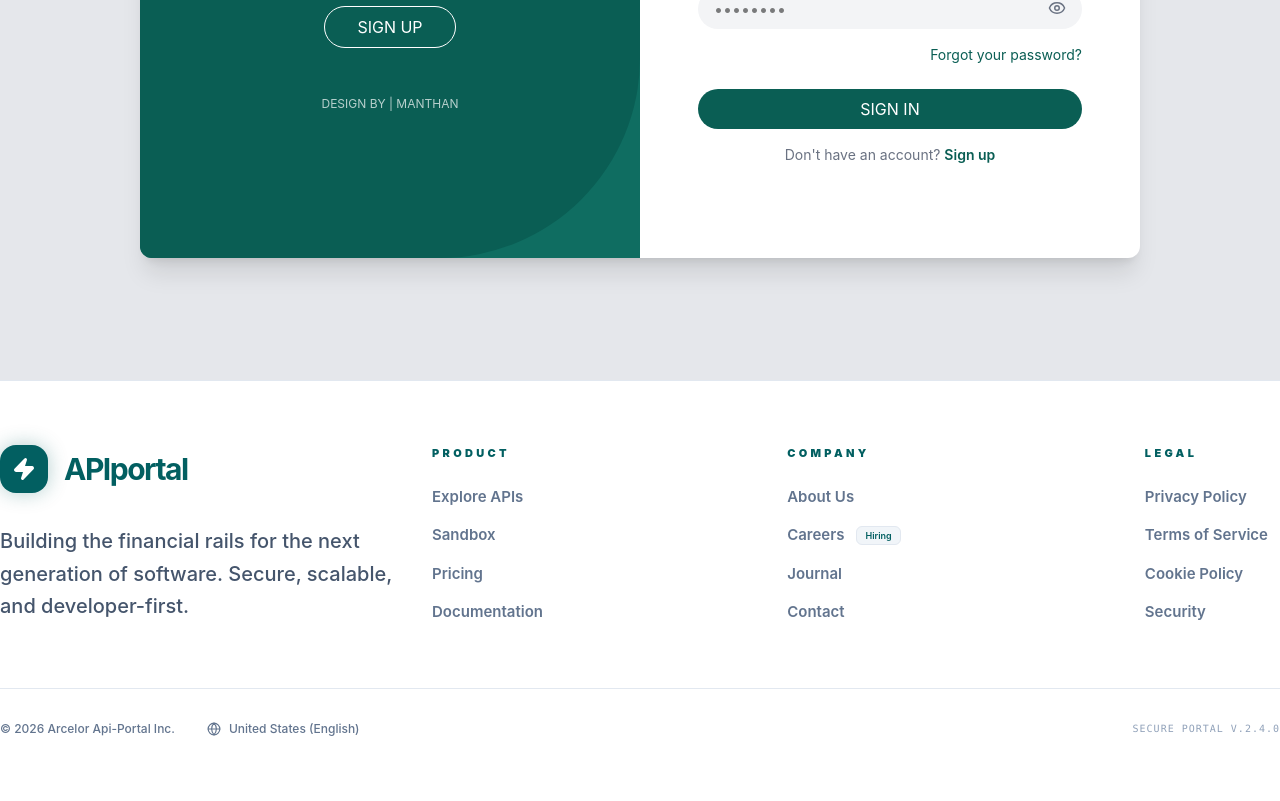
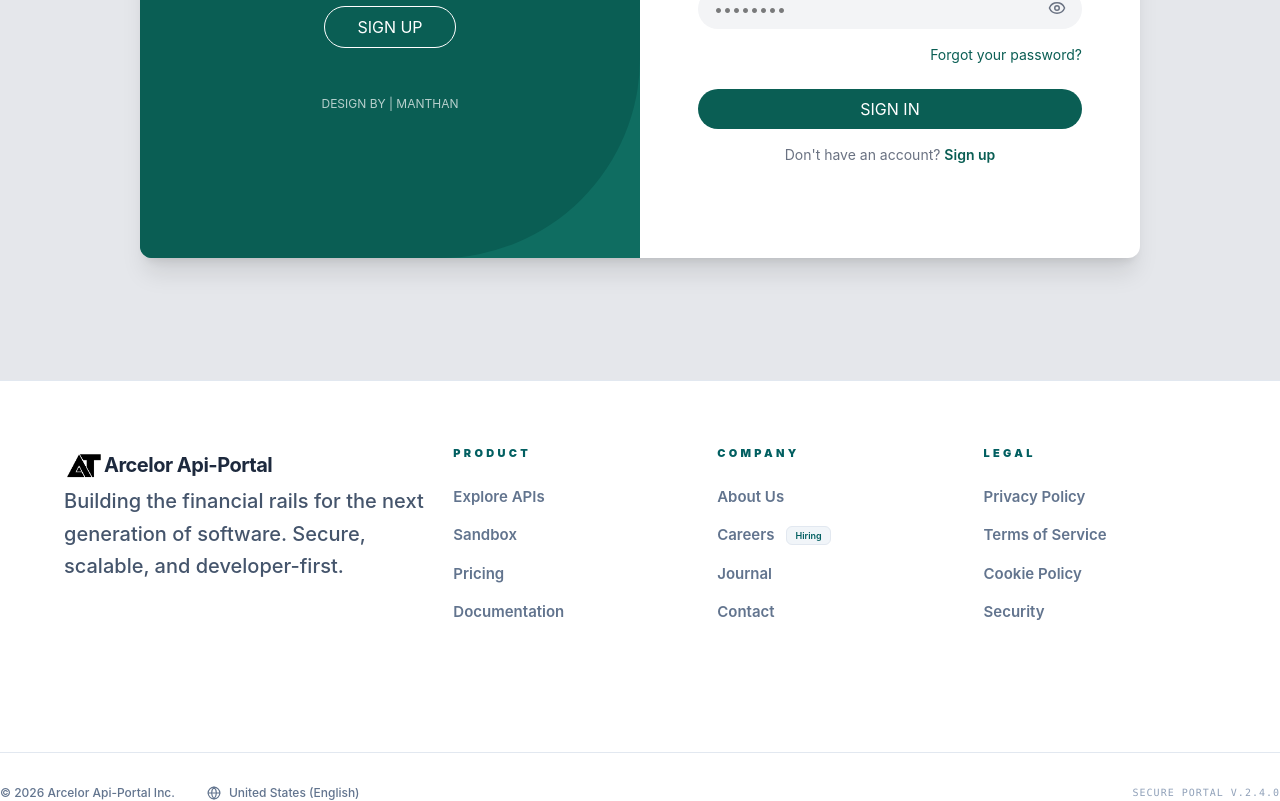
Before and after one commit to manthanvaghasiya/api-portal, a React (Vite) app: page /signin in a window 1280 px wide. Shown: the part 420-1221 px from the top of the page. Before the commit the page ends 1157 px from the top, so only its background shows below. Built offline with nearby package versions, Linux system fonts and the light colour scheme.

Commit message:
footer update

```diff
--- a/src/components/Footer.jsx
+++ b/src/components/Footer.jsx
@@ -47,18 +47,16 @@ const Footer = () => {
   return (
     <footer className="w-full transition-colors duration-300">
         {/* 3. MIDDLE TIER: NAVIGATION GRID */}
-        <div className="grid grid-cols-12 gap-4 border-t border-slate-200 dark:border-white/10 pt-16 mb-16">
+        <div className="grid grid-cols-12 gap-4 border-t border-slate-200 dark:border-white/10 p-16 mb-16">
 
           <div className="col-span-4">
-          <div className="col-span-5 space-y-8">
-            <Link to="/" className="flex items-center gap-4 group w-fit">
-              <div className="w-12 h-12 bg-[#025f61] rounded-2xl flex items-center justify-center shadow-[0_0_20px_rgba(2,95,97,0.3)] group-hover:scale-110 transition-transform duration-500">
-                <Zap className="w-6 h-6 text-white fill-white" />
-              </div>
-              <span className="text-3xl font-bold tracking-tighter text-[#025f61] dark:text-teal-400">
-                API<span className="text-[#025f61] dark:text-teal-400">portal</span>
-              </span>
-            </Link>
+          <div className="  ">
+          <Link to="/" className="flex items-center  group">
+            <div className="bg-slate-100 dark:bg-white/10  rounded-full group-hover:bg-slate-200 dark:group-hover:bg-white/20 group-hover:scale-105 transition-all duration-300">
+                <img className="h-10 w-auto" src="/logo.png" alt="SaaS Logo" />
+            </div>
+            <span className="font-bold text-xl tracking-tight text-slate-800 dark:text-white transition-colors">Arcelor Api-Portal</span>
+          </Link>
 
             <p className="text-xl text-slate-600 dark:text-teal-50/50 leading-relaxed max-w-md font-medium">
               Building the financial rails for the next generation of software. Secure, scalable, and developer-first.
@@ -68,10 +66,10 @@ const Footer = () => {
           </div>
           </div>
 
-          <div className="col-span-8 flex justify-between">
+          <div className="col-span-7 flex justify-between">
             {footerSections.map((section) => (
               <div key={section.title} className="flex flex-col gap-6">
-                <h4 className="text-[11px] font-black uppercase tracking-[0.3em] text-[#025f61] dark:text-teal-400">
+                <h4 className="text-[11px] font-black uppercase tracking-[0.3em] text-[#025f61] dark:text-teal-700">
                   {section.title}
                 </h4>
                 <ul className="space-y-4">
```
